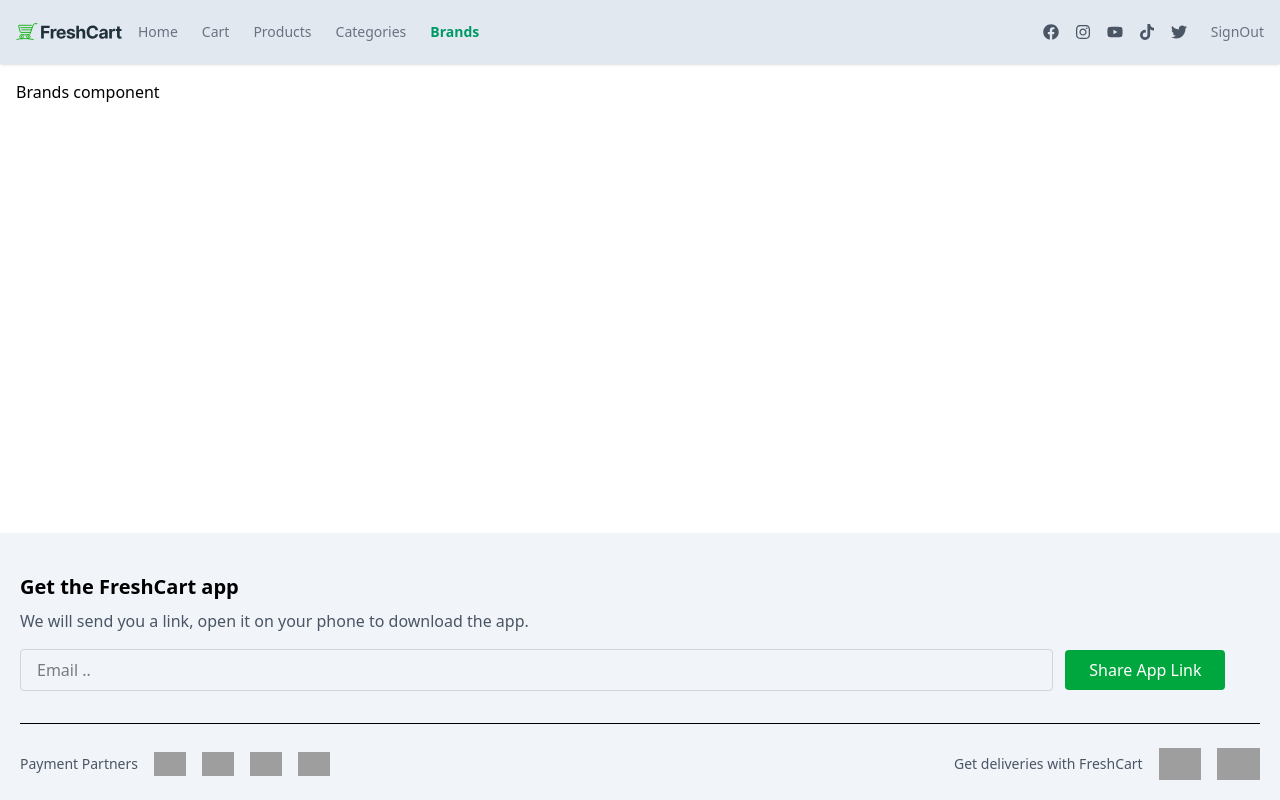
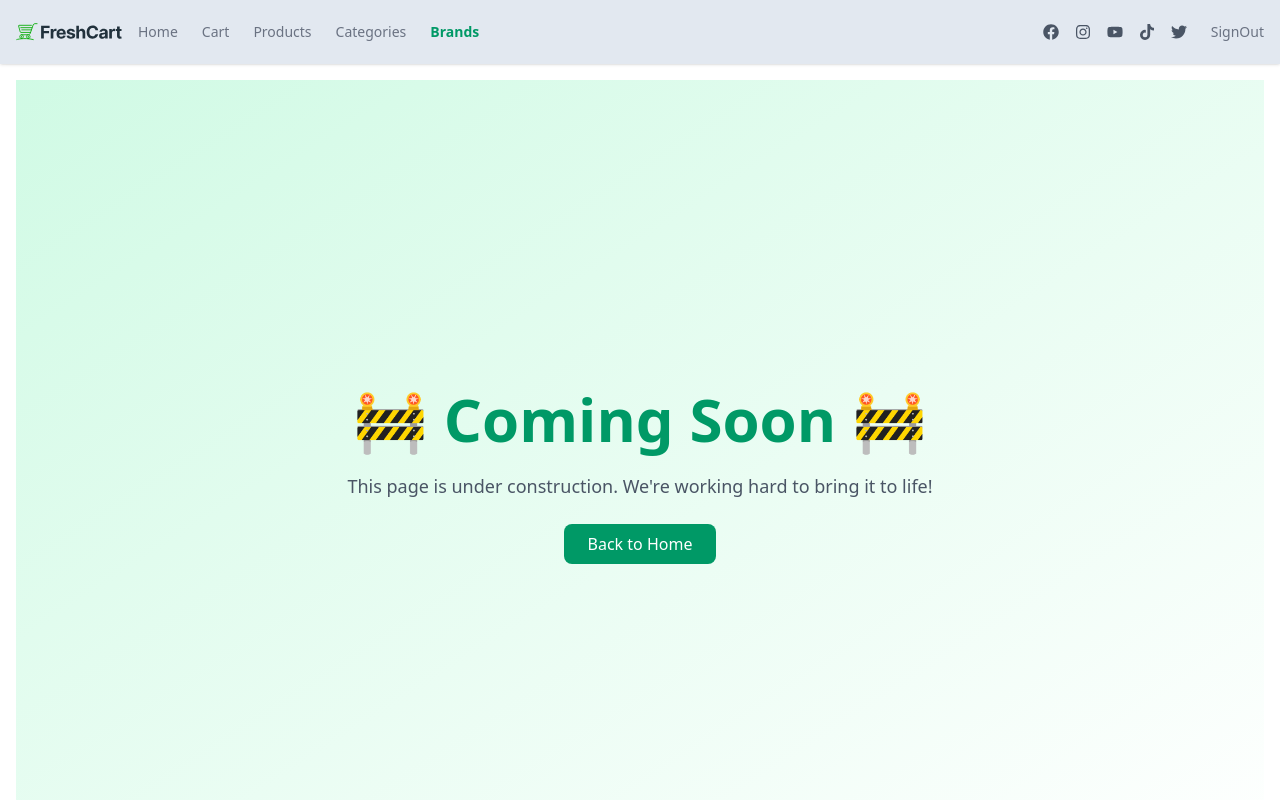
Before and after one commit to Mohamed-Nassef/ecommerce-react, a React (Vite) app: page /brands in a window 1280 px wide. Shown: the top 800 px of the page. Built offline with nearby package versions, Linux system fonts and the light colour scheme; sample sign-in values are in the browser's storage; grey boxes are pictures that could not be loaded.

Commit message:
added coming soon page

```diff
--- /dev/null
+++ b/deploy.cjs
@@ -0,0 +1,21 @@
+const { execSync } = require('child_process');
+
+const msg = process.argv[2] || 'update';
+
+try {
+    console.log('🟢 Adding files...');
+    execSync('git add .', { stdio: 'inherit' });
+
+    console.log(`📦 Committing with message: "${msg}"`);
+    execSync(`git commit -m "${msg}"`, { stdio: 'inherit' });
+
+    console.log('⬆️ Pushing to GitHub...');
+    execSync('git push', { stdio: 'inherit' });
+
+    console.log('🚀 Deploying to GitHub Pages...');
+    execSync('npm run deploy', { stdio: 'inherit' });
+
+    console.log('✅ Done!');
+} catch (error) {
+    console.error('❌ Something went wrong:', error.message);
+}
--- a/package.json
+++ b/package.json
@@ -8,7 +8,10 @@
     "build": "vite build",
     "lint": "eslint .",
     "preview": "vite preview",
-    "generate": "node generate.cjs"
+    "generate": "node generate.cjs",
+    "predeploy": "npm run build",
+    "deploy": "gh-pages -d dist",
+    "commit-deploy": "node deploy.cjs"
   },
   "dependencies": {
     "@fortawesome/fontawesome-free": "^6.7.2",
@@ -35,6 +38,7 @@
     "eslint": "^9.25.0",
     "eslint-plugin-react-hooks": "^5.2.0",
     "eslint-plugin-react-refresh": "^0.4.19",
+    "gh-pages": "^6.3.0",
     "globals": "^16.0.0",
     "tailwindcss": "^4.1.10",
     "vite": "^6.3.5"
--- a/src/components/Brands/Brands.jsx
+++ b/src/components/Brands/Brands.jsx
@@ -1,10 +1,20 @@
 import React from 'react';
 import styles from './Brands.module.css';
+import { Link } from 'react-router-dom';
 
 export default function Brands() {
   return (
-    <div className={styles.container}>
-      Brands component
+    <div className="min-h-screen flex flex-col items-center justify-center bg-gradient-to-br from-emerald-100 to-white text-center px-4">
+      <h1 className="text-4xl md:text-6xl font-bold text-emerald-600 mb-4 animate-bounce">🚧 Coming Soon 🚧</h1>
+      <p className="text-gray-600 text-lg mb-6">
+        This page is under construction. We're working hard to bring it to life!
+      </p>
+      <Link
+        to="/"
+        className="bg-emerald-600 text-white px-6 py-2 rounded-lg hover:bg-emerald-700 transition"
+      >
+        Back to Home
+      </Link>
     </div>
   );
 }
--- a/vite.config.js
+++ b/vite.config.js
@@ -4,5 +4,6 @@ import react from '@vitejs/plugin-react'
 
 // https://vite.dev/config/
 export default defineConfig({
+  base: "ecommerce-react",
   plugins: [react(), tailwindcss()],
 })
```
Also changed, not shown: 1 other file (tests, documents, lock files or other folders).
